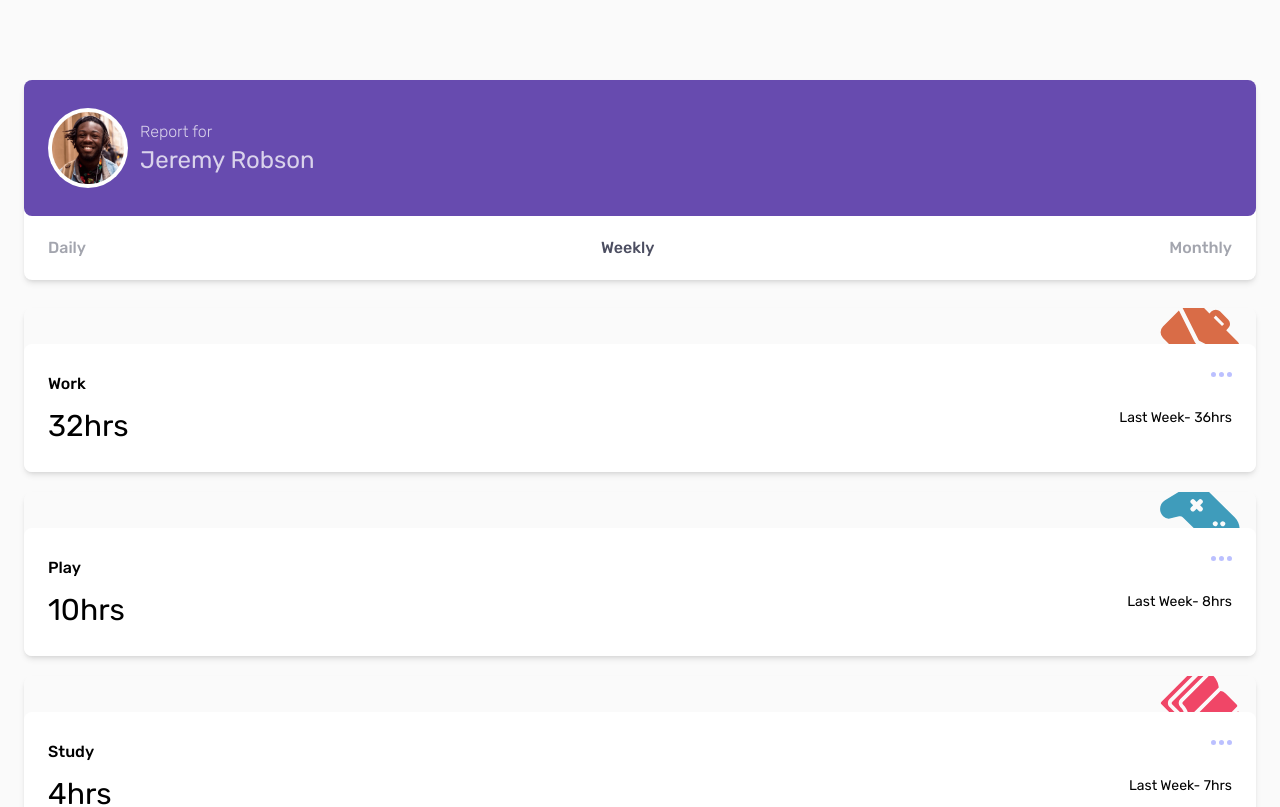
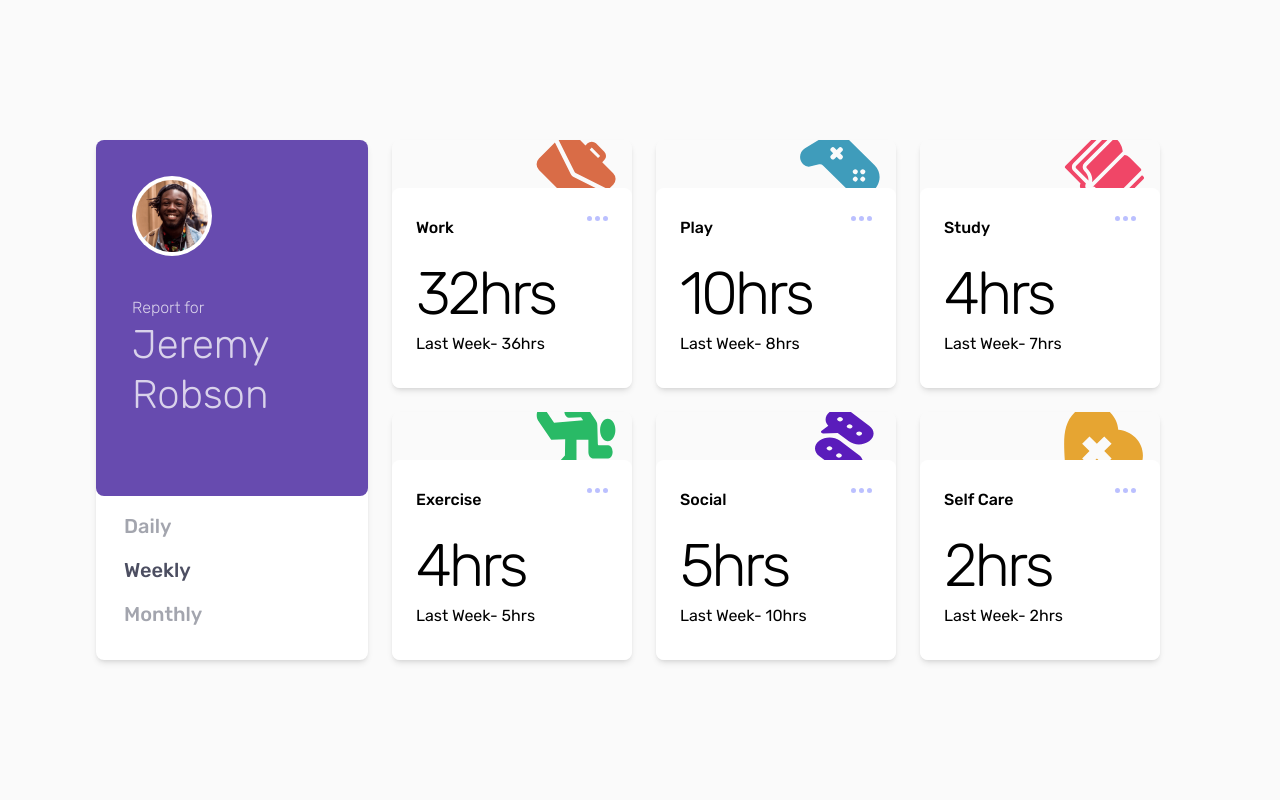
Before and after one commit to ldtalent/hikmahy-tailwind-color-customization, a React (Create React App) app: page / in a window 1280 px wide. Shown: the top 807 px of the page. Built offline with nearby package versions, Linux system fonts and the light colour scheme.

Commit message:
tablet and desktop view

```diff
--- a/src/App.js
+++ b/src/App.js
@@ -3,7 +3,7 @@ import Report from "./components/Report";
 
 function App() {
   return (
-    <div className='App font-rubik bg-very-light-gray min-h-screen px-6 py-20'>
+    <div className='App font-rubik bg-very-light-gray min-h-screen px-6 py-20 sm:px-28 lg:px-24 lg:flex md:items-center '>
       <Report />
       <Cards />
     </div>
--- a/src/components/CardItem.jsx
+++ b/src/components/CardItem.jsx
@@ -4,17 +4,17 @@ import ellipsis from '../assets/icon-ellipsis.svg'
 const CardItem = ({data, color, icon}) => {
 
   return (
-  <li className={"w-full rounded-lg bg-" + color + ' mb-5 shadow-md'}>
-    <div className="icon w-20 mr-4 h-9 ml-auto overflow-hidden">
+  <li className={"w-full rounded-lg bg-" + color + ' mb-5 shadow-md md:w-60 h-40 md:h-62 md:m-4 lg:m-3'}>
+    <div className="icon w-20 mr-4 h-9 md:h-12 ml-auto overflow-hidden">
       <img className='w-full h-20 relative -top-2' src={icon} alt="icon" />
     </div>
-    <div className="w-full h-32 rounded-lg bg-white px-6 py-7 grid grid-cols-2 grid-rows-2">
+    <div className="w-full h-32 md:h-50 rounded-lg bg-white px-6 py-7 grid grid-cols-2 grid-rows-2 md:grid-rows-3">
       <h4 className="title font-medium mb-1">{data.title}</h4>
-      <div className="cur-time text-3xl col-start-1">{data.timeframes.weekly.current}hrs</div>
+      <div className="cur-time text-3xl col-start-1 md:text-6xl md:font-light md:tracking-tighter">{data.timeframes.weekly.current}hrs</div>
       <div className="ellipsis col-start-2 row-start-1 ml-auto">
-        <img src={ellipsis} alt="ellipsis" />
+        <img className='cursor-pointer hover:brightness-50' src={ellipsis} alt="ellipsis" />
       </div>
-      <small className="prev-time col-start-2 row-start-2 ml-auto text-sm">Last Week- {data.timeframes.weekly.previous}hrs</small>
+      <small className="prev-time col-start-2 row-start-2 md:col-start-1 md:row-start-3 md:whitespace-nowrap md:mt-5 ml-auto text-sm md:text-base">Last Week- {data.timeframes.weekly.previous}hrs</small>
     </div>
   </li>
   );
--- a/src/components/Cards.jsx
+++ b/src/components/Cards.jsx
@@ -19,8 +19,8 @@ const Cards = () => {
   const [icons, setIcons] = useState([]);
 
   return(
-    <div className="cards-wrapper">
-        <ul className="mt-7">
+    <div className="cards-wrapper md:flex md:flex-wrap md:flex-1">
+        <ul className="mt-7 md:flex md:justify-center lg:justify-start md:flex-wrap md:content-center md:mt-0">
             {datas.map((data, index)=>{
               const color =  colors[index]
               const icon = icons[index]
--- a/src/components/Report.jsx
+++ b/src/components/Report.jsx
@@ -4,17 +4,17 @@ import profileImg from '../assets/image-jeremy.png'
 const Report = () => {
   return (
 
-    <div className ="report-wrapper h-full w-full rounded-lg bg-white shadow-md">
-      <div className="profile bg-violet px-6 py-7 rounded-lg flex items-center">
-        <div className="profile-img rounded-full bg-white p-1 w-20 h-20 mr-3">
+    <div className ="report-wrapper h-full w-full md:max-w-lg rounded-lg bg-white shadow-md lg:w-68 lg:mr-3 md:mb-7 md:mx-auto lg:mb-0">
+      <div className="profile bg-violet px-6 py-7 rounded-lg flex items-center md:flex-col md:items-start md:px-9 md:pt-9">
+        <div className="profile-img rounded-full bg-white p-1 w-20 h-20 mr-3 lg:mb-8">
           <img className="w-full h-full" src={profileImg} alt="profile-img" />
         </div>
-        <h2 className="text-transparent-white font-light text-base">Report for <div className="font-normal capitalize text-2xl">jeremy robson</div></h2>
+        <h2 className="text-transparent-white font-light text-base md:mt-2 lg:mb-80 xl:mb-12">Report for <div className="font-normal capitalize text-2xl md:text-4xl md:leading-tight md:font-light">jeremy robson</div></h2>
       </div>
-      <div className="time flex justify-between px-6 py-5 capitalize font-medium text-grayish-blue">
-        <div className="daily">daily</div>
-        <div className="weekly text-very-dark-blue">weekly</div>
-        <div className="monthly">monthly</div>
+      <div className="time flex justify-between lg:flex-col px-6 py-5 md:py-4 md:px-7 capitalize font-medium text-grayish-blue">
+        <div className="daily md:text-xl md:mb-4">daily</div>
+        <div className="weekly text-very-dark-blue md:text-xl md:mb-4">weekly</div>
+        <div className="monthly md:text-xl md:mb-4">monthly</div>
       </div>
     </div>
   )
```
